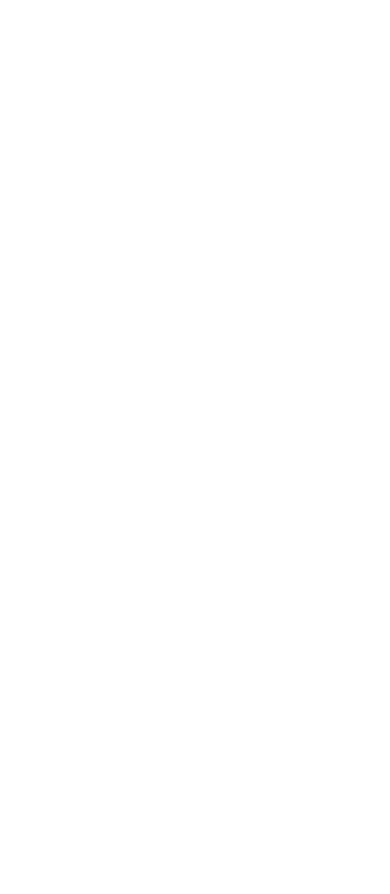
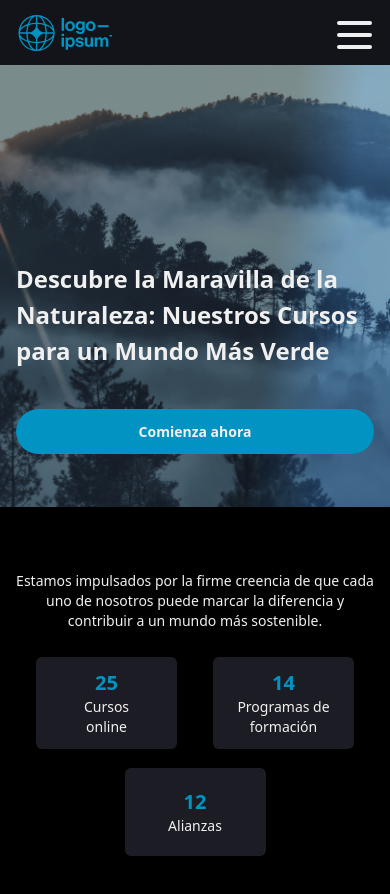
Before and after one commit to felipe-quezada/Evisalud-challenge-frontend, a Vue app: page / in a window 390 px wide. Before the commit the page ends 844 px from the top, so only its background shows below. Built offline with nearby package versions, Linux system fonts and the light colour scheme.

Commit message:
NavBar created and Home view

```diff
--- a/src/App.vue
+++ b/src/App.vue
@@ -1,7 +1,15 @@
-<script setup></script>
+<script setup>
+import NavBar from './components/NavBar.vue'
+import HomePage from './views/HomePage.vue'
+</script>
 
 <template>
-  <main></main>
+  <header>
+    <NavBar />
+  </header>
+  <main>
+    <HomePage />
+  </main>
 </template>
 
 <style scoped></style>
--- /dev/null
+++ b/src/components/ButtonPrimary.vue
@@ -0,0 +1,15 @@
+<script setup>
+defineProps({
+  text: {
+    type: String,
+    required: true
+  },
+  img: String
+})
+</script>
+
+<template>
+  <button class="rounded-full bg-sky-primary text-white font-bold">{{ text }}</button>
+</template>
+
+<style scoped></style>
--- /dev/null
+++ b/src/components/NavBar.vue
@@ -0,0 +1,61 @@
+<script setup>
+import { ref } from 'vue'
+
+let isClicked = ref(false)
+const handleClick = () => {
+  isClicked.value = !isClicked.value
+}
+</script>
+
+<template>
+  <section
+    class="bg-black-secondary w-full h-[65px] px-[18px] relative flex flex-row justify-between items-center text-gray text-sm"
+  >
+    <div class="h-[36px] w-[95px]">
+      <img src="@/assets/logo.svg" alt="logo" />
+    </div>
+
+    <!-- Hamburger menu animated -->
+    <div @click="handleClick" class="w-[35px] h-[24px] relative md:hidden">
+      <div
+        :class="`bg-white absolute w-full h-[4px] transition duration-300 top-0 rounded-md ${
+          isClicked ? 'rotate-45 translate-y-[12px]' : 'rotate-0'
+        }`"
+      ></div>
+      <div
+        :class="`bg-white absolute w-full h-[4px] transition duration-300 top-[12px] rounded ${
+          isClicked ? 'scale-x-0' : 'scale-x-100'
+        }`"
+      ></div>
+      <div
+        :class="`bg-white absolute w-full h-[4px] transition duration-300 top-[24px] rounded ${
+          isClicked ? '-rotate-45 translate-y-[-12px]' : 'rotate-0'
+        }`"
+      ></div>
+    </div>
+
+    <!-- Menu to mobiles -->
+
+    <nav
+      :class="`bg-black-secondary w-full px-[24px] text-center absolute md:hidden top-[65.3px] left-0 transition duration-300 origin-top ${
+        isClicked ? 'scale-y-100' : 'scale-y-0'
+      }`"
+    >
+      <ul class="space-y-6 py-8">
+        <li>
+          <button
+            role="link"
+            href="#"
+            class="h-[35px] w-[90px] rounded-full bg-sky-primary text-white font-bold"
+          >
+            Inicio
+          </button>
+        </li>
+        <li><a href="#">Cursos</a></li>
+        <li><a href="#">Sobre nosotrs</a></li>
+      </ul>
+    </nav>
+  </section>
+</template>
+
+<style lang="scss" scoped></style>
--- /dev/null
+++ b/src/views/HomePage.vue
@@ -0,0 +1,35 @@
+<script setup>
+import ButtonPrimary from '../components/ButtonPrimary.vue'
+</script>
+
+<template>
+  <section
+    class="h-[442px] bg-bg-mobile bg-cover px-4 pt-[196px] md:bg-bg-desktop text-2xl text-white font-semibold leading-9 relative -z-10"
+  >
+    <h1>Descubre la Maravilla de la Naturaleza: Nuestros Cursos para un Mundo Más Verde</h1>
+    <ButtonPrimary class="w-full h-[45px] mt-10 text-sm" text="Comienza ahora" />
+  </section>
+  <section class="h-[389px] bg-black px-4 py-16 text-center text-white text-sm">
+    <p class="space-y-8">
+      Estamos impulsados por la firme creencia de que cada uno de nosotros puede marcar la
+      diferencia y contribuir a un mundo más sostenible.
+    </p>
+
+    <section class="h-[250px] py-4 px-5 flex flex-wrap justify-between items-center">
+      <div class="w-[141px] h-[78] flex flex-col items-center py-3 rounded-md bg-black-primary">
+        <span class="text-sky-primary font-bold text-xl">25</span>
+        <p class="w-1/2">Cursos online</p>
+      </div>
+      <div class="w-[141px] h-[78] flex flex-col py-3 rounded-md bg-black-primary">
+        <span class="text-sky-primary font-bold text-xl">14</span>
+        <p>Programas de formación</p>
+      </div>
+      <div class="w-[141px] h-[78] flex flex-col py-5 mx-auto rounded-md bg-black-primary sm:mx-0">
+        <span class="text-sky-primary font-bold text-xl">12</span>
+        <p>Alianzas</p>
+      </div>
+    </section>
+  </section>
+</template>
+
+<style scoped></style>
```
